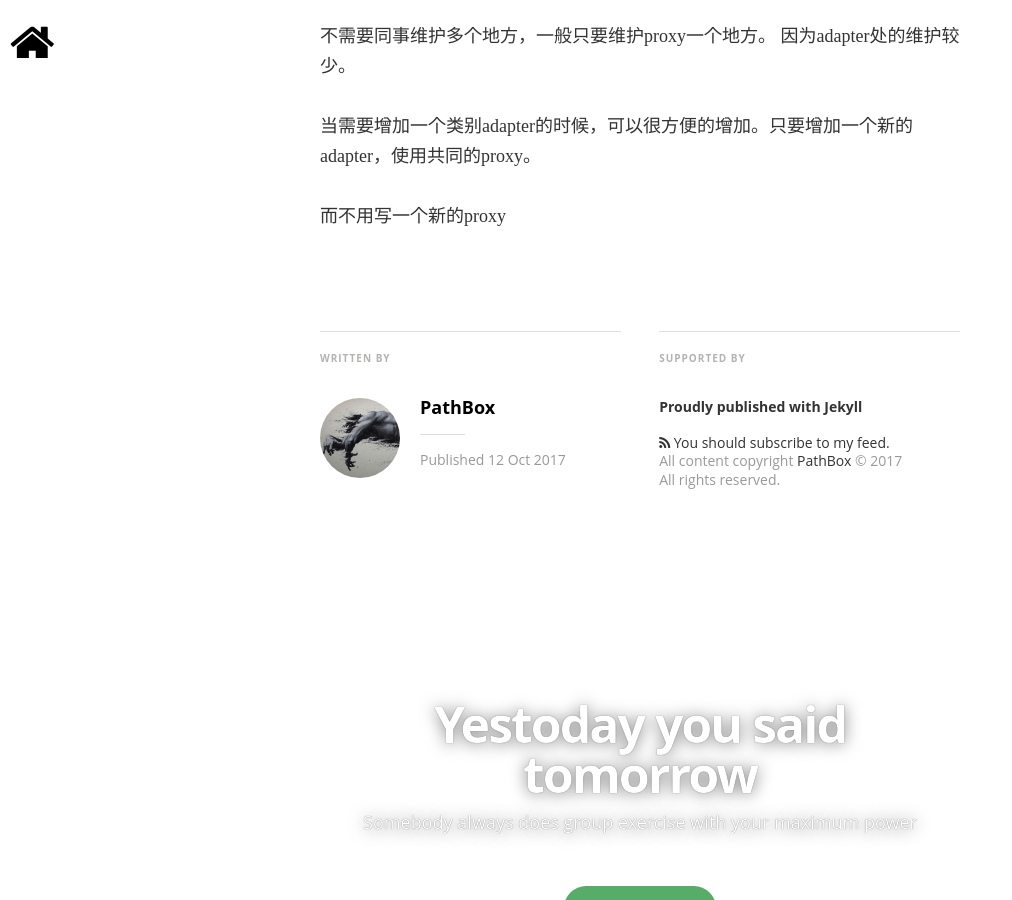
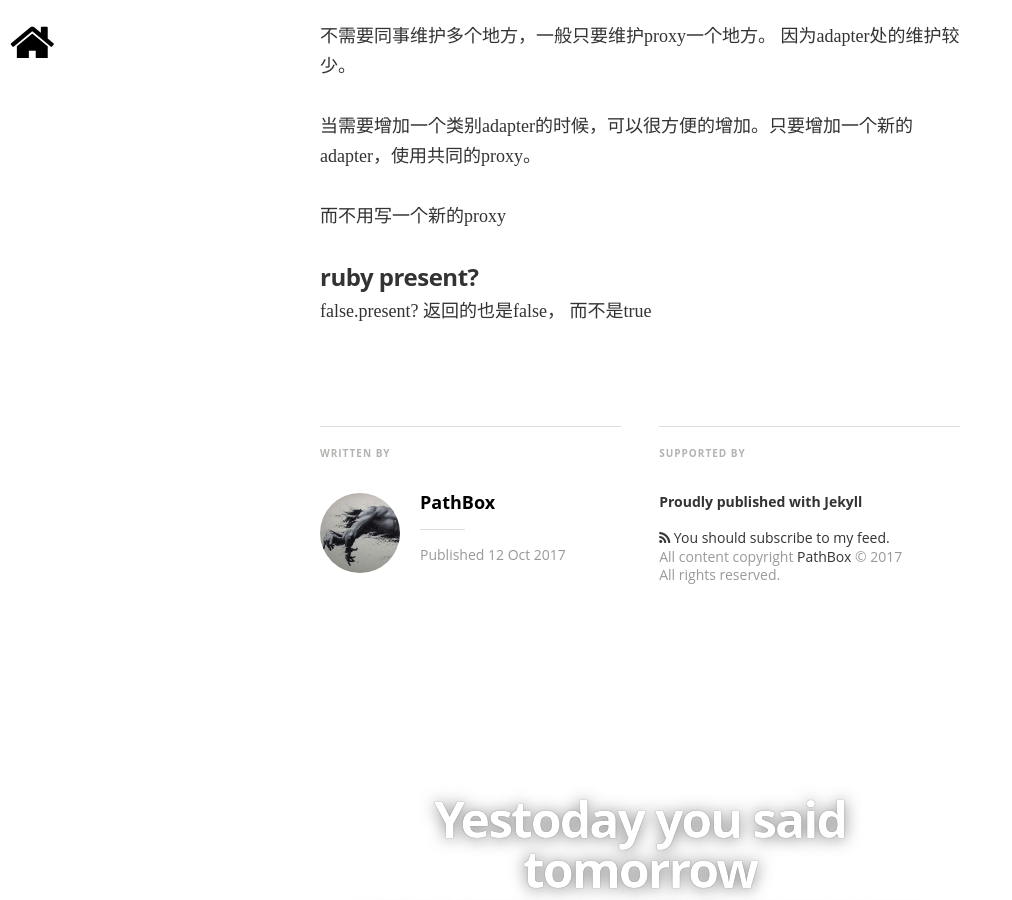
Before and after one commit to pathbox/pathbox.github.io, a Jekyll site: the page built from _posts/2017-10-13-work-summary-in-Udesk-nine.md, in a window 1280 px wide and 900 px high, scrolled down 3425 px. Shown: the whole window, without its empty margins (0-1012 px from the left). Built offline with Jekyll 4.4.1, drawn with Linux system fonts in a browser that asks for light colours; nearby versions of some CDN libraries; some web fonts are replaced; comment, search, counter and statistics services are not loaded.

Commit message:
false.present? 返回的也是false

```diff
--- a/_posts/2017-10-13-work-summary-in-Udesk-nine.md
+++ b/_posts/2017-10-13-work-summary-in-Udesk-nine.md
@@ -96,3 +96,6 @@ adapter 根据传的识别参数不同， 调用微信机器人的接口，或cl
 当需要增加一个类别adapter的时候，可以很方便的增加。只要增加一个新的adapter，使用共同的proxy。
 
 而不用写一个新的proxy
+
+##### ruby present?
+false.present? 返回的也是false， 而不是true
```
